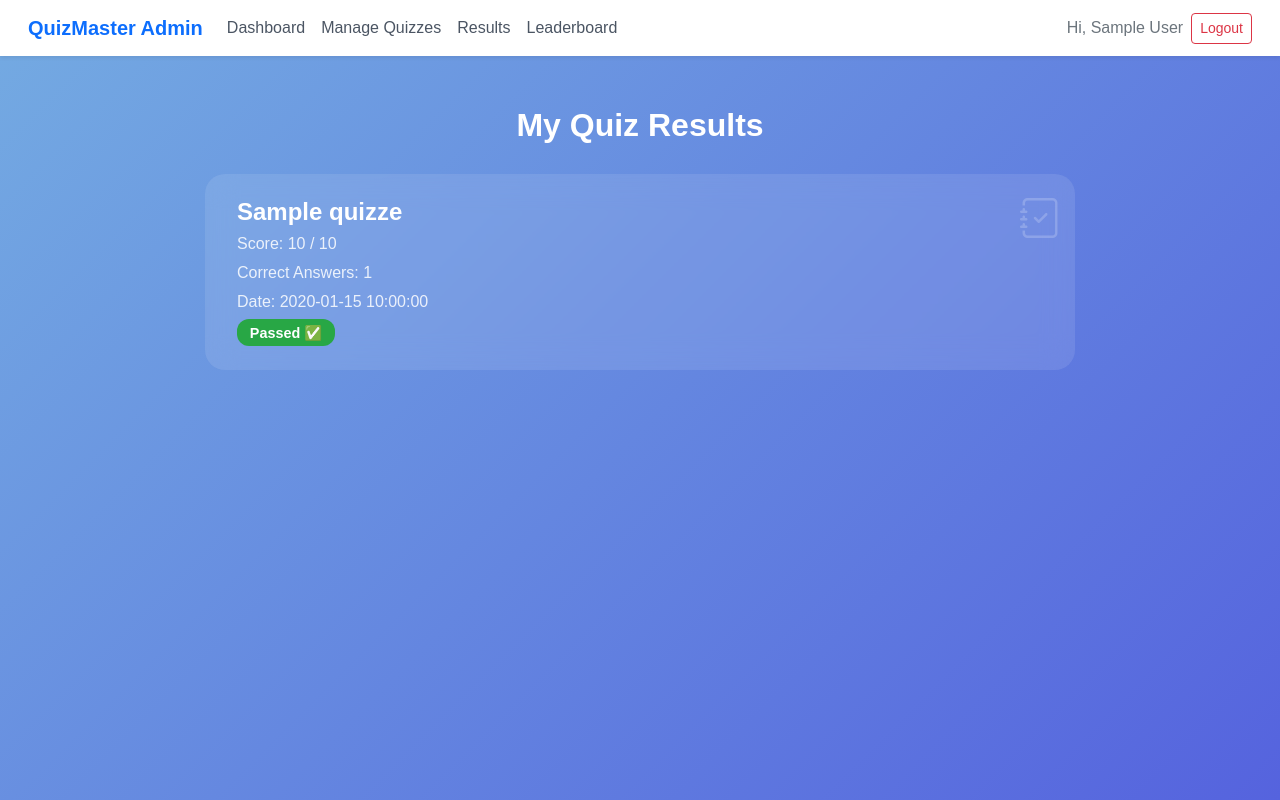
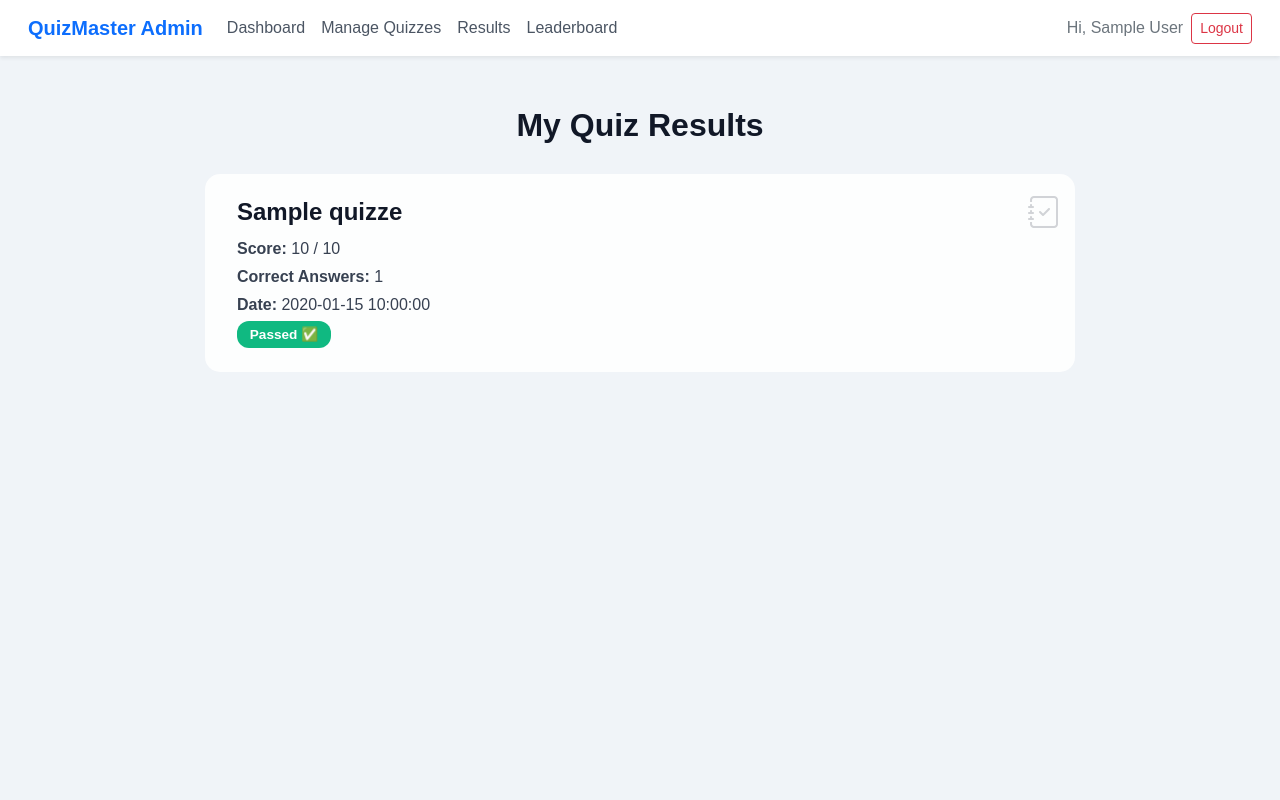
Before and after one commit to Ashu-sCode/miniProject, a PHP site: page /user/results.php in a window 1280 px wide. Run offline with PHP 8.4, Linux system fonts and the light colour scheme; the visitor is signed in with stand-in values (Sample User, id 1); tables that the repository leaves empty hold one stand-in row (values such as "Sample post").

Commit message:
background Color Improvement

```diff
--- a/SmartQuiz/user/dashboard.php
+++ b/SmartQuiz/user/dashboard.php
@@ -13,7 +13,7 @@ include '../includes/config.php';
 <style>
 body {
     font-family: 'Poppins', sans-serif;
-    background: linear-gradient(135deg, #E0EAFC, #CFDEF3);
+    background: #f0f4f8;
     min-height: 100vh;
     margin: 0;
     color: #333;
--- a/SmartQuiz/user/quiz.php
+++ b/SmartQuiz/user/quiz.php
@@ -51,7 +51,7 @@ if ($_SERVER['REQUEST_METHOD'] === 'POST') {
 <style>
 body {
     font-family: 'Poppins', sans-serif;
-    background: linear-gradient(135deg, #e0e7ff, #f0f4f8);
+    background: #f0f4f8;
     min-height: 100vh;
     margin: 0;
     color: #1f2937;
--- a/SmartQuiz/user/results.php
+++ b/SmartQuiz/user/results.php
@@ -26,23 +26,30 @@ $results = $stmt->fetchAll(PDO::FETCH_ASSOC);
 <style>
 body {
     font-family: 'Poppins', sans-serif;
-    background: linear-gradient(135deg, #74ABE2, #5563DE);
+    background: #f0f4f8;
     min-height: 100vh;
     margin: 0;
-    color: #fff;
+    color: #1f2937;
 }
+
 .results-container {
     max-width: 900px;
     margin: 50px auto;
     padding: 0 15px;
 }
-h2 { text-align: center; margin-bottom: 30px; font-weight: 700; }
 
-/* Panel-style results */
+h2 {
+    text-align: center;
+    margin-bottom: 30px;
+    font-weight: 700;
+    color: #111827;
+}
+
+/* Glassy result panels */
 .result-panel {
-    background: rgba(255,255,255,0.1);
-    backdrop-filter: blur(15px);
-    border-radius: 20px;
+    background: rgba(255,255,255,0.85);
+    backdrop-filter: blur(10px);
+    border-radius: 15px;
     padding: 1.5rem 2rem;
     margin-bottom: 20px;
     transition: transform 0.3s, box-shadow 0.3s;
@@ -50,31 +57,39 @@ h2 { text-align: center; margin-bottom: 30px; font-weight: 700; }
 }
 .result-panel:hover {
     transform: translateY(-5px);
-    box-shadow: 0 15px 40px rgba(0,0,0,0.2);
+    box-shadow: 0 15px 40px rgba(0,0,0,0.1);
 }
+
 .result-panel h4 {
-    margin: 0;
+    margin: 0 0 10px;
     font-weight: 600;
+    color: #111827;
 }
+
 .result-panel p {
-    margin: 5px 0;
-    color: rgba(255,255,255,0.85);
+    margin: 4px 0;
+    color: #374151;
 }
+
 .result-panel .badge {
-    font-size: 0.9rem;
+    font-size: 0.85rem;
     padding: 0.4rem 0.8rem;
     border-radius: 12px;
     font-weight: 600;
 }
-.result-panel .pass { background-color: #28a745; color: #fff; }
-.result-panel .fail { background-color: #ffc107; color: #333; }
+
+.result-panel .pass { background-color: #10b981; color: #fff; }
+.result-panel .fail { background-color: #f59e0b; color: #111827; }
+
 .result-panel a.btn {
     margin-top: 10px;
+    border-radius: 50px;
+    font-weight: 600;
 }
 
 /* Icon decoration */
 .result-panel i {
-    font-size: 2.5rem;
+    font-size: 2rem;
     position: absolute;
     top: 15px;
     right: 15px;
@@ -83,6 +98,7 @@ h2 { text-align: center; margin-bottom: 30px; font-weight: 700; }
 
 @media(max-width: 576px){
     .result-panel { padding: 1rem 1.5rem; }
+    .result-panel i { font-size: 1.5rem; }
 }
 </style>
 </head>
@@ -93,7 +109,7 @@ h2 { text-align: center; margin-bottom: 30px; font-weight: 700; }
     <h2>My Quiz Results</h2>
 
     <?php if (empty($results)): ?>
-        <p class="text-center text-light mt-4">You haven't attempted any quizzes yet.</p>
+        <p class="text-center text-gray-500 mt-4">You haven't attempted any quizzes yet.</p>
     <?php else: ?>
         <?php foreach ($results as $r):
             $retake = ($r['score'] < ($r['total_questions'] / 2));
@@ -103,9 +119,9 @@ h2 { text-align: center; margin-bottom: 30px; font-weight: 700; }
         <div class="result-panel">
             <i class="bi bi-journal-check"></i>
             <h4><?= htmlspecialchars($r['quiz_title']) ?></h4>
-            <p>Score: <?= htmlspecialchars($r['score']) ?> / <?= htmlspecialchars($r['total_questions']) ?></p>
-            <p>Correct Answers: <?= htmlspecialchars($r['correct_answers']) ?></p>
-            <p>Date: <?= htmlspecialchars($r['attempted_at']) ?></p>
+            <p><strong>Score:</strong> <?= htmlspecialchars($r['score']) ?> / <?= htmlspecialchars($r['total_questions']) ?></p>
+            <p><strong>Correct Answers:</strong> <?= htmlspecialchars($r['correct_answers']) ?></p>
+            <p><strong>Date:</strong> <?= htmlspecialchars($r['attempted_at']) ?></p>
             <span class="badge <?= $status_class ?>"><?= $status_text ?></span>
             <?php if ($retake): ?>
                 <a href="quiz.php?quiz_id=<?= $r['quiz_id'] ?>" class="btn btn-light btn-sm">Retake Quiz</a>
```
Also changed, not shown: SmartQuiz/user/quiz_list.php (line endings or trailing spaces).
